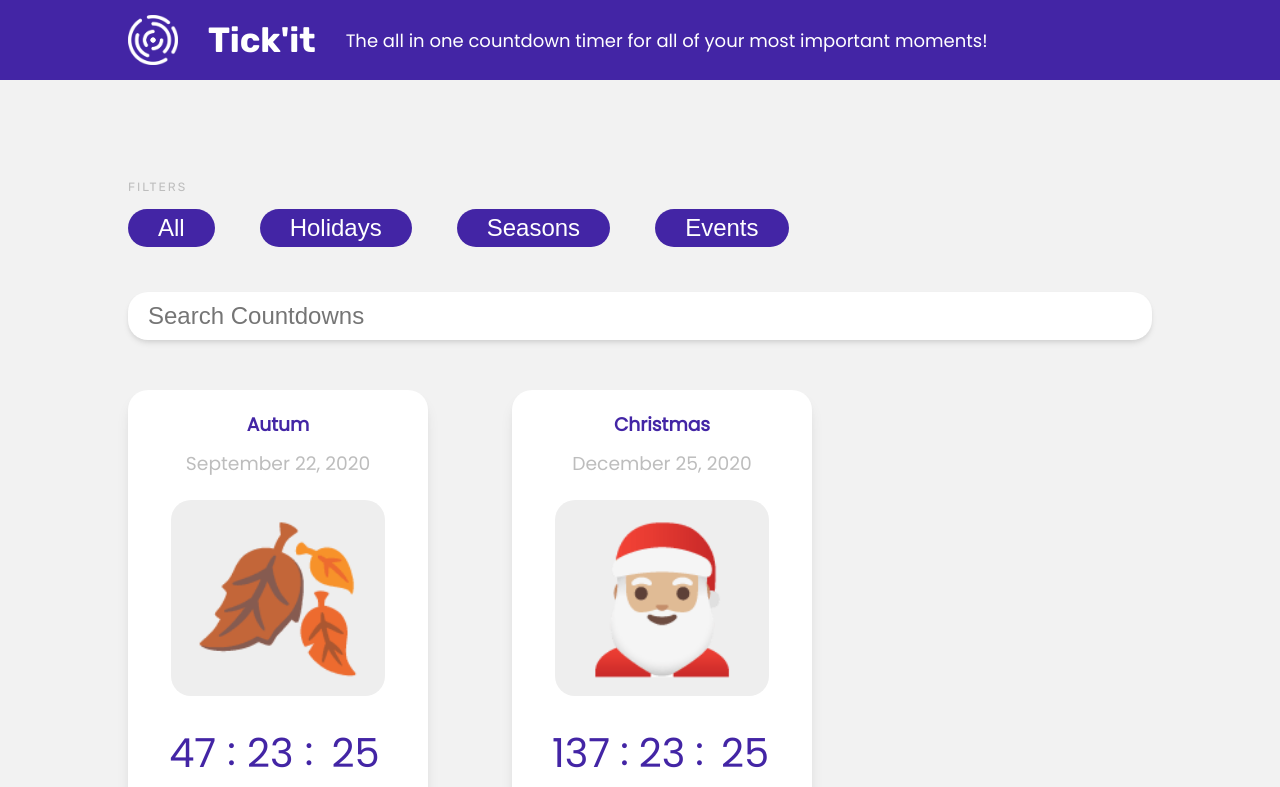
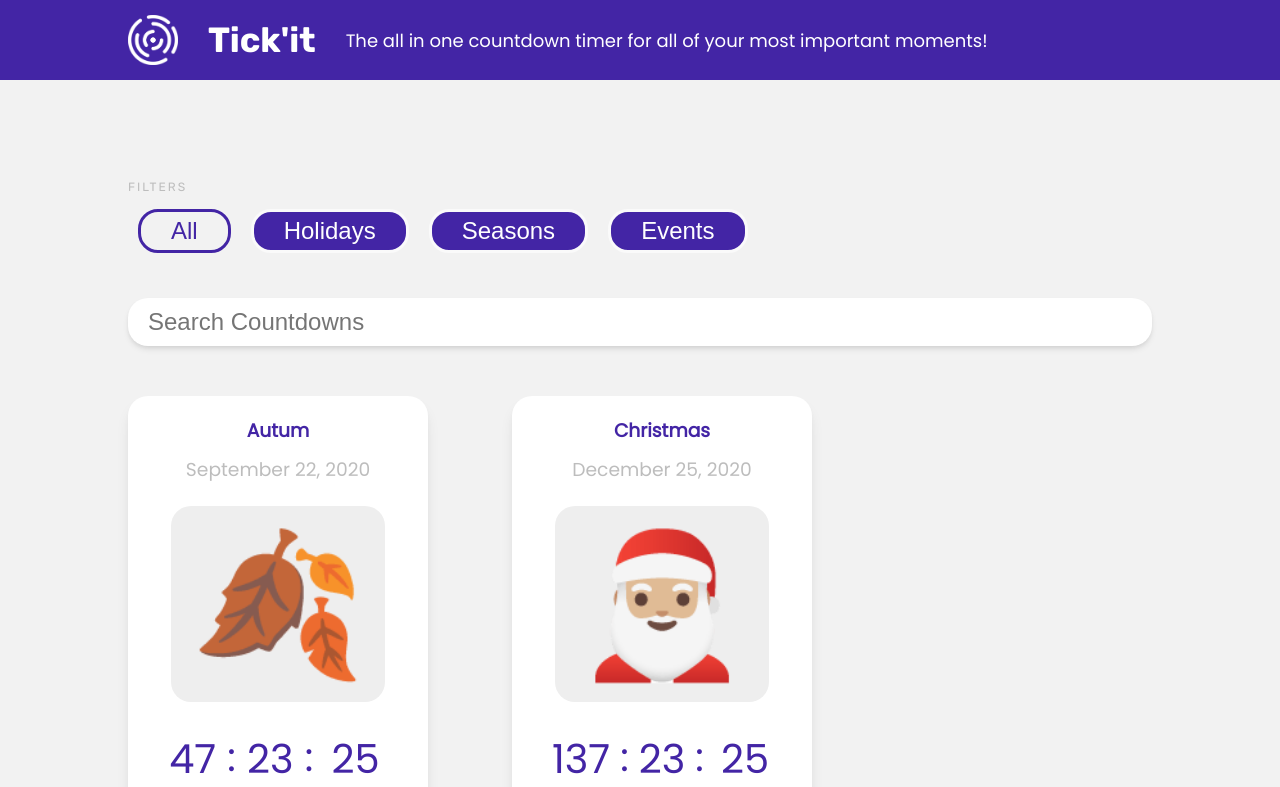
Before and after one commit to tyler-morales/countdown, a Vue app: page / in a window 1280 px wide. Shown: the top 787 px of the page. Built offline with nearby package versions, Linux system fonts and the light colour scheme.

Commit message:
✨ Introduce dynamic active states to filter buttons

```diff
--- a/public/index.html
+++ b/public/index.html
@@ -17,6 +17,8 @@
   </noscript>
   <div id="app"></div>
   <!-- built files will be auto injected -->
+
+  <footer style="text-align: center; padding: 50px">Made with ♡ by Tyler Morales</footer>
 </body>
 
 </html>
--- a/src/components/FilterBtn.vue
+++ b/src/components/FilterBtn.vue
@@ -1,26 +1,38 @@
 <template>
-  <button @click="emitFilter">{{ filter.name }}</button>
+  <div>
+    <button
+      v-for="(filter, index) in filters"
+      :key="index"
+      :class="{ active: index === activeItem }"
+      @click="selectItem(index), emitFilter(filter.type)"
+    >
+      {{ filter.name }}
+    </button>
+  </div>
 </template>
 
 <script>
 import EventBus from '@/components/EventBus'
-
 export default {
-  props: {
-    filter: {
-      type: Object,
-      required: true
-    }
-  },
   data() {
     return {
-      filterResult: ''
+      activeItem: 0,
+      filterResult: '',
+      filters: [
+        { name: 'All', type: 'all' },
+        { name: 'Holidays', type: 'holiday' },
+        { name: 'Seasons', type: 'season' },
+        { name: 'Events', type: 'custom' }
+      ]
     }
   },
   methods: {
-    emitFilter() {
-      this.filterResult = this.filter.type
+    emitFilter(type) {
+      this.filterResult = type
       EventBus.$emit('filter-catagories', this.filterResult)
+    },
+    selectItem(index) {
+      this.activeItem = index
     }
   }
 }
@@ -34,9 +46,11 @@ button {
   color: #fff;
   font-size: 24px;
   transition: all 0.3s;
+  margin: 0 10px;
+  border: 3px solid #fafafa;
 
-  &:hover {
-    transform: translateY(-1px);
-  }
+  // &:hover {
+  //   transform: translateY(-1px);
+  // }
 }
 </style>
--- a/src/components/Filters.vue
+++ b/src/components/Filters.vue
@@ -2,11 +2,7 @@
   <div>
     <span>filters</span>
     <div class="filter-bar">
-      <FilterBtn
-        v-for="(filter, index) in filters"
-        :key="index"
-        :filter="filter"
-      />
+      <FilterBtn />
       <SearchCountdowns />
     </div>
   </div>
@@ -20,17 +16,17 @@ export default {
   components: {
     FilterBtn,
     SearchCountdowns
-  },
-  data() {
-    return {
-      filters: [
-        { name: 'All', type: 'all' },
-        { name: 'Holidays', type: 'holiday' },
-        { name: 'Seasons', type: 'season' },
-        { name: 'Events', type: 'custom' }
-      ]
-    }
   }
+  // data() {
+  //   return {
+  //     filters: [
+  //       { name: 'All', type: 'all' },
+  //       { name: 'Holidays', type: 'holiday' },
+  //       { name: 'Seasons', type: 'season' },
+  //       { name: 'Events', type: 'custom' }
+  //     ]
+  //   }
+  // }
 }
 </script>
 
--- a/src/styles/02_base.scss
+++ b/src/styles/02_base.scss
@@ -9,3 +9,9 @@ button {
     outline: 2px dotted var(--color-primary);
   }
 }
+
+.active {
+  background: none;
+  border: 3px solid var(--color-primary);
+  color: var(--color-primary);
+}
```
